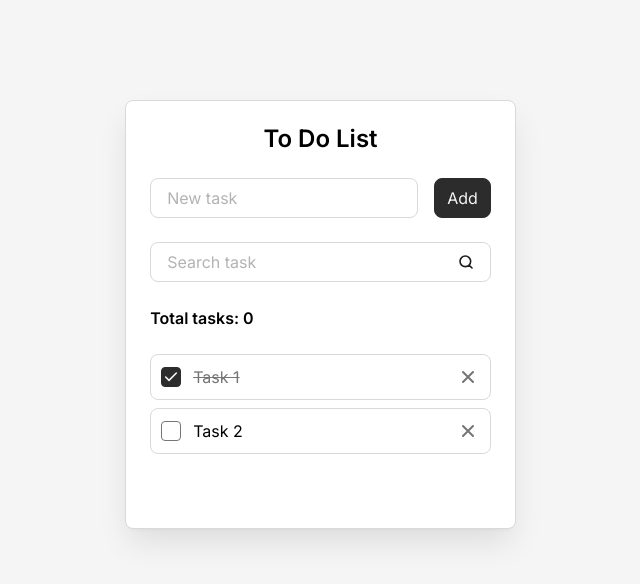
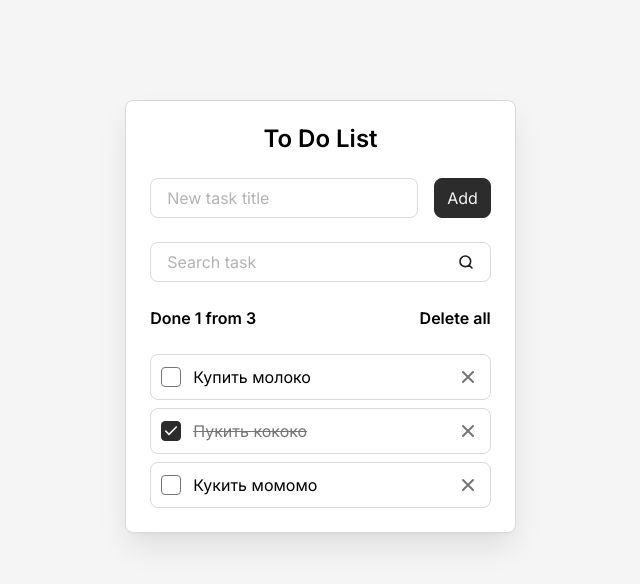
Before and after one commit to person5494/todo-react, a React (Vite) app: page / in a window 1280 px wide. Shown: the top 584 px of the page, without its empty margins (312-952 px from the left). Built offline with nearby package versions, Linux system fonts and the light colour scheme.

Commit message:
Добавлены обработчики событий

```diff
--- a/src/App.jsx
+++ b/src/App.jsx
@@ -1,7 +1,9 @@
 import Todo from './components/Todo';
 
 const App = () => {
-  return <Todo />;
+  return (
+      <Todo />
+  );
 };
 
 export default App;
--- a/src/components/AddTaskForm.jsx
+++ b/src/components/AddTaskForm.jsx
@@ -1,11 +1,24 @@
 import Button from "./Button"
 import Field from "./Field"
 
-const AddTaskForm = () => {
+const AddTaskForm = (props) => {
+  const {
+    addTask,
+  } = props;
+
+  const onSubmit = (event) => {
+    event.preventDefault();
+    addTask()
+  }
+
   return (
-        <form className="todo__form">
-          <Field />
-          <Button />
+        <form className="todo__form" onSubmit={onSubmit}>
+          <Field
+            className="todo__field"
+            label="New task title"
+            id="new-task"
+          />
+          <Button type="submit">Add</Button>
         </form>
       )
 }
--- a/src/components/Button.jsx
+++ b/src/components/Button.jsx
@@ -1,6 +1,16 @@
-const Button = () => {
+const Button = (props) => {
+  const {
+    className = '',
+    type = 'button',
+    children,
+  } = props;
+
   return (
-    <button className="button" type="submit">Add</button>
+    <button
+    className={`button ${className}`}
+    type={type}>
+      {children}
+      </button>
   )
 }
 
--- a/src/components/Field.jsx
+++ b/src/components/Field.jsx
@@ -1,17 +1,27 @@
-const Field = () => {
+const Field = (props) => {
+  const {
+    className = '',
+    id,
+    label,
+    type = 'text',
+    onInput,
+  } = props;
+
   return (
-            <div className="todo__field field">
+            <div className={`field ${className}`}>
           <label
             className="field__label"
-            htmlFor="new-task"
+            htmlFor={id}
           >
-            New task
+            {label}
           </label>
           <input
             className="field__input"
-            id="new-task"
+            id={id}
             placeholder=" "
             autoComplete="off"
+            type={type}
+            onInput={onInput}
           />
         </div>
   )
--- a/src/components/SearchTaskForm.jsx
+++ b/src/components/SearchTaskForm.jsx
@@ -1,18 +1,22 @@
-const SearchTaskForm = () => {
+import Field from "./Field";
+
+const SearchTaskForm = (props) => {
+  const {
+    onSearchInput,
+  } = props;
+
   return (
-    <form className="todo__form">
-      <div className="todo__field field">
-        <label className="field__label" htmlFor="search-task">
-          Search task
-        </label>
-        <input
-          className="field__input"
-          id="search-task"
-          placeholder=" "
-          autoComplete="off"
-          type="search"
-        />
-      </div>
+    <form
+      className="todo__form"
+      onSubmit={(event) => event.preventDefault()}
+    >
+      <Field
+            className="todo__field"
+            label="Search task"
+            id="search-task"
+            type="search"
+            onInput={(event) => onSearchInput(event.target.value)}
+      />
     </form>
   );
 };
--- a/src/components/Todo.jsx
+++ b/src/components/Todo.jsx
@@ -4,13 +4,51 @@
 import TodoList from './TodoList';
 
 const Todo = () => {
+  const tasks = [
+    {id: 'task-1', title: 'Купить молоко', isDone: false},
+    {id: 'task-2', title: 'Пукить кококо', isDone: true},
+    {id: 'task-3', title: 'Кукить момомо', isDone: false},
+  ];
+
+  const deleteAllTasks = () => {
+    console.log('Удаляем все задачи');
+
+  }
+
+  const deleteTask = (taskId) => {
+    console.log(`Удаляем задачу с id: ${taskId}`);
+  }
+
+  const toggleTaskComplete = (taskId, isDone) => {
+    console.log(`Задача: ${taskId} ${isDone ? 'выполнена' : 'не выполнена'}`);
+  }
+
+  const filterTasks = (query) => {
+    console.log(`Поиск: ${query}`);
+  }
+
+  const addTask = () => {
+    console.log('Задача добавлена');
+  }
+
   return (
     <div className="todo">
       <h1 className="todo__title">To Do List</h1>
-      <AddTaskForm />
-      <SearchTaskForm />
-      <TodoInfo />
-      <TodoList />
+      <AddTaskForm
+      addTask={addTask}/>
+      <SearchTaskForm
+        onSearchInput={filterTasks}
+      />
+      <TodoInfo
+      total={tasks.length}
+      done={tasks.filter(({ isDone }) => isDone).length}
+      onDeleteAllButtonClick={deleteAllTasks}
+      />
+      <TodoList
+      tasks={tasks}
+      onDeleteTaskButtonClick={deleteTask}
+      onTaskCompleteChange={toggleTaskComplete}
+      />
     </div>
   );
 };
--- a/src/components/TodoInfo.jsx
+++ b/src/components/TodoInfo.jsx
@@ -1,14 +1,28 @@
-const TodoInfo = () => {
+const TodoInfo = (props) => {
+  const {
+    total,
+    done,
+    onDeleteAllButtonClick,
+   } = props;
+
+  const hasTasks = total > 0;
+
   return (
     <div className="todo__info">
       <div className="todo__total-tasks">
-        Total tasks: <span>0</span>
+        Done {done} from {total}
       </div>
-      <button className="todo__delete-all-button" type="button">
-        Delete all
-      </button>
+      {hasTasks && (
+        <button
+        className="todo__delete-all-button"
+        type="button"
+        onClick={onDeleteAllButtonClick}
+        >
+          Delete all
+        </button>
+      )}
     </div>
   );
 };
 
-export default TodoInfo
+export default TodoInfo;
--- a/src/components/TodoItem.jsx
+++ b/src/components/TodoItem.jsx
@@ -1,19 +1,30 @@
-const TodoItem = () => {
+const TodoItem = (props) => {
+  const {
+    className = '',
+    id,
+    title,
+    isDone,
+    onDeleteTaskButtonClick,
+    onTaskCompleteChange
+  } = props;
+
   return (
-    <li className="todo__item todo-item">
+    <li className={`todo-item ${className}`}>
       <input
         className="todo-item__checkbox"
-        id="task-1"
+        id={id}
         type="checkbox"
-        checked
+        checked={isDone}
+        onChange={(event) => onTaskCompleteChange(id, event.target.checked)}
       />
-      <label className="todo-item__label" htmlFor="task-1">
-        Task 1
+      <label className="todo-item__label" htmlFor={id}>
+        {title}
       </label>
       <button
         className="todo-item__delete-button"
         aria-label="Delete"
         title="Delete"
+        onClick={()=>onDeleteTaskButtonClick(id)}
       >
         <svg
           width="20"
--- a/src/components/TodoList.jsx
+++ b/src/components/TodoList.jsx
@@ -1,6 +1,13 @@
 import TodoItem from "./TodoItem";
 
-const TodoList = () => {
+const TodoList = (props) => {
+  const {
+    tasks = [],
+    onDeleteTaskButtonClick,
+    onTaskCompleteChange
+
+  } = props;
+
   const HasTasks = true;
 
   if (!HasTasks) {
@@ -8,34 +15,18 @@
   }
   return (
     <ul className="todo__list">
-      <TodoItem />
-      <li className="todo__item todo-item">
-        <input className="todo-item__checkbox" id="task-2" type="checkbox" />
-        <label className="todo-item__label" htmlFor="task-2">
-          Task 2
-        </label>
-        <button
-          className="todo-item__delete-button"
-          aria-label="Delete"
-          title="Delete"
-        >
-          <svg
-            width="20"
-            height="20"
-            viewBox="0 0 20 20"
-            fill="none"
-            xmlns="http://www.w3.org/2000/svg"
-          >
-            <path
-              d="M15 5L5 15M5 5L15 15"
-              stroke="#757575"
-              strokeWidth="2"
-              strokeLinecap="round"
-              strokeLinejoin="round"
-            />
-          </svg>
-        </button>
-      </li>
+      {tasks.map((task) => (
+        <TodoItem
+        className="todo__item"
+        key={task.id}
+        onDeleteTaskButtonClick={onDeleteTaskButtonClick}
+        onTaskCompleteChange={onTaskCompleteChange}
+        id={task.id}
+        title={task.title}
+        isDone={task.isDone}
+        />
+      ))}
+
     </ul>
   );
 };
--- a/src/styles/components/todo.css
+++ b/src/styles/components/todo.css
@@ -44,11 +44,6 @@
   &:hover {
     color: var(--color-gray-4);
   }
-
-  &:not(.is-visible) {
-    opacity: 0;
-    visibility: hidden;
-  }
 }
 
 .todo__list,
```
